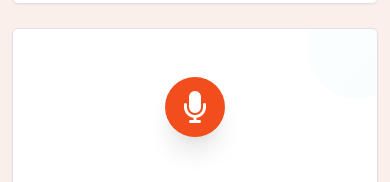
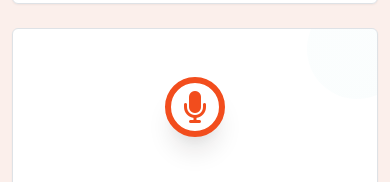
Before and after one commit to kdbaker/kdbaker.github.io, a plain HTML site: page src/index.html in a window 390 px wide. Shown: the part 1837-2019 px from the top of the page. Drawn offline with nearby package versions, Linux system fonts and the light colour scheme.

Commit message:
Finalize service cards: compass icon for coaching, styled microphone icon with orange border and white background

```diff
--- a/src/css/style.css
+++ b/src/css/style.css
@@ -434,6 +434,22 @@ h1, h2, h3, h4, h5, h6 {
     overflow: hidden;
 }
 
+.icon-circle-speaking {
+    width: 120px;
+    height: 120px;
+    border-radius: 32px;
+    display: inline-flex;
+    align-items: center;
+    justify-content: center;
+    font-size: 2rem;
+    background: white;
+    color: var(--coquelicot);
+    border: 6px solid var(--coquelicot);
+    box-shadow: var(--shadow-xl);
+    position: relative;
+    overflow: hidden;
+}
+
 .icon-circle::before {
     content: '';
     position: absolute;
--- a/src/index.html
+++ b/src/index.html
@@ -175,7 +175,7 @@
                 <div class="col-lg-6 mb-4">
                     <div class="service-card h-100 p-5 border rounded-2">
                         <div class="service-icon mb-5">
-                            <div class="icon-circle text-white d-inline-flex align-items-center justify-content-center" style="width: 60px; height: 60px; border-radius: 50%;">
+                            <div class="icon-circle-speaking d-inline-flex align-items-center justify-content-center" style="width: 60px; height: 60px; border-radius: 50%;">
                                 <i class="fas fa-microphone"></i>
                             </div>
                         </div>
```
